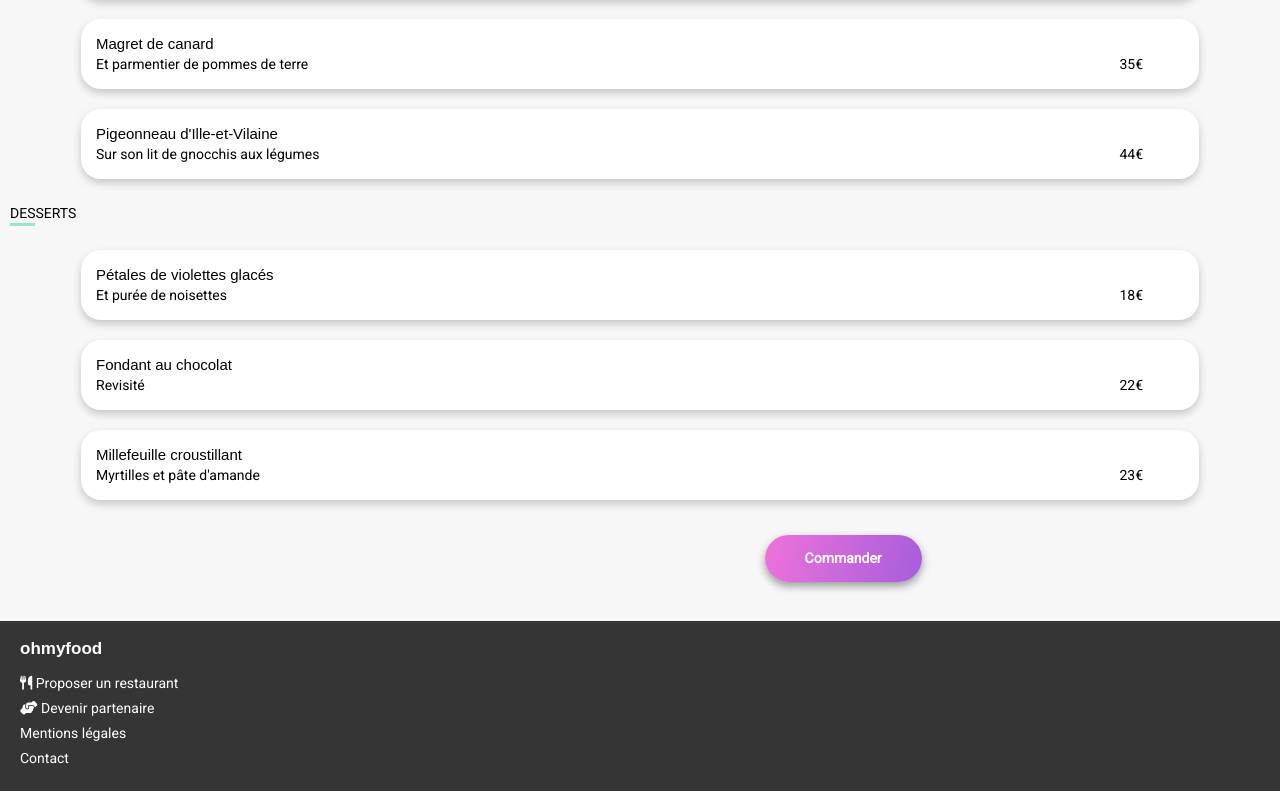
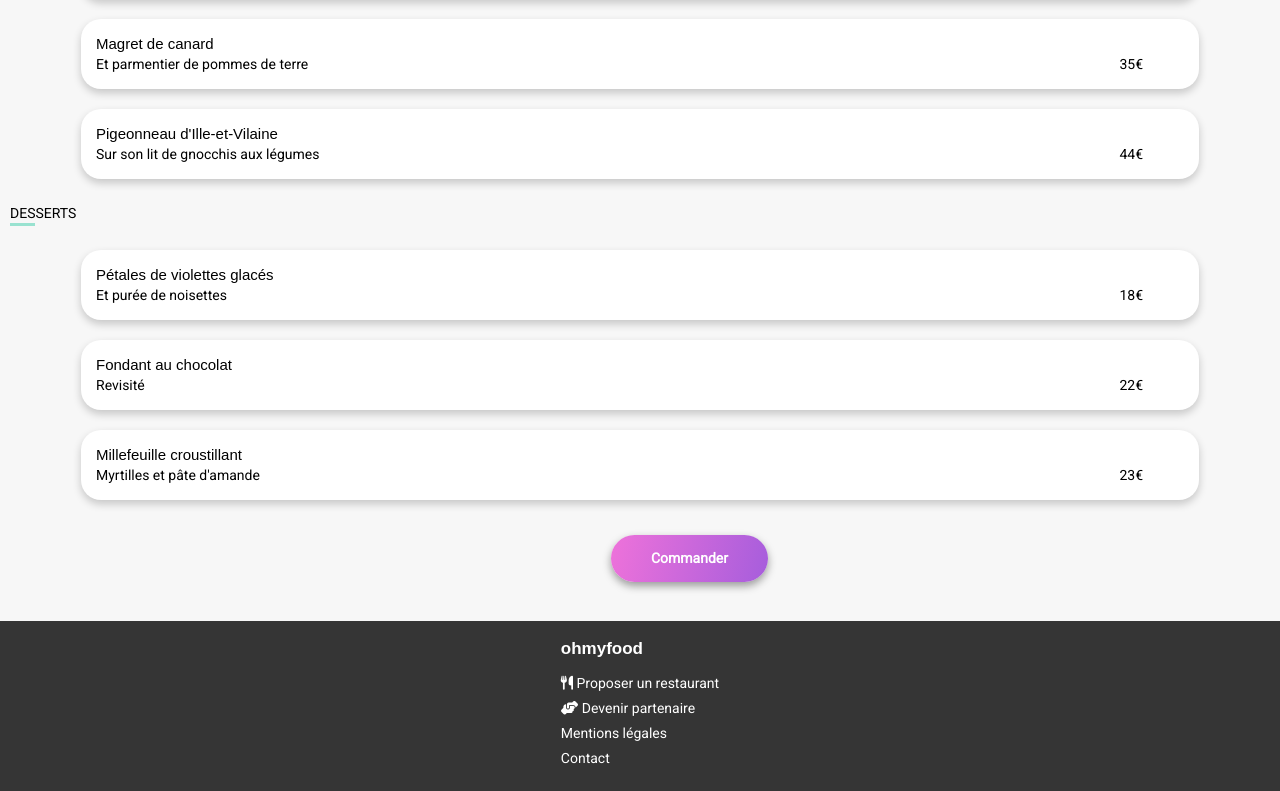
Before and after one commit to OumarYanni/oh-my-food, a website: page menu_a-la-francaise.html in a window 1280 px wide. Shown: the part 1318-2109 px from the top of the page. Drawn offline with Linux system fonts and the light colour scheme; a web font is replaced by a local one.

Commit message:
Ajout media queries tablette-desktop

```diff
--- a/menu_a-la-francaise.html
+++ b/menu_a-la-francaise.html
@@ -9,9 +9,9 @@
       content="width=device-width, initial-scale=1.0, user-scalable=no"
     />
     <!--La liaison vers ma feuille de style normalize css-->
-    <link rel="stylesheet" href="public\css\normalize.css" />
+    <link rel="stylesheet" href="public/css/normalize.css" />
     <!--La liaison vers ma feuille de style css-->
-    <link rel="stylesheet" href="public\css\style.css" />
+    <link rel="stylesheet" href="public/css/style.css" />
     <!--L'intégration des polices (Roboto et Shrikhand) avec google fonts APIs-->
     <link
       href="https://fonts.googleapis.com/css?family=Roboto|Shrikhand"
--- a/sass/components/_buttons.scss
+++ b/sass/components/_buttons.scss
@@ -62,6 +62,10 @@
     position: absolute;
     right: 28%;
     bottom: 3.5%;
+
+    @include tablette-desktop {
+        right: 40%;
+    }
 
     &:hover {
         @include background-colour-button--hover
--- a/sass/layouts/_footer.scss
+++ b/sass/layouts/_footer.scss
@@ -5,6 +5,10 @@ footer {
   flex-direction: column;
   justify-content: center;
   align-items: flex-start;
+
+  @include tablette-desktop {
+    align-items: center;
+}
 
   h2 {
     margin: 0;
--- a/sass/main.scss
+++ b/sass/main.scss
@@ -2,6 +2,7 @@
 @import "./utils/functions";
 @import "./utils/mixins";
 @import "./utils/keyframes";
+@import "./utils/maps";
 /*@import "./utils/placeholders";*/
 
 /*import feuille de style externes comme le normalizer*/
--- /dev/null
+++ b/sass/utils/_maps.scss
@@ -0,0 +1,3 @@
+$breakpoints: (
+    tablette-desktop: 413px
+)
--- a/sass/utils/_mixins.scss
+++ b/sass/utils/_mixins.scss
@@ -244,5 +244,8 @@
 }
 
 @mixin tablette-desktop {
+    @media screen and (min-width: map-get($breakpoints, tablette-desktop)){
+        @content;
+    }
 
 }
```
Also changed, not shown: index.html (+2 -2 lines), menu_la-note-enchantee.html (+2 -2 lines), menu_la-palette-du-gout.html (+2 -2 lines), menu_le-delice-des-sens.html (+2 -2 lines), public/css/style.css, 1 other file.
